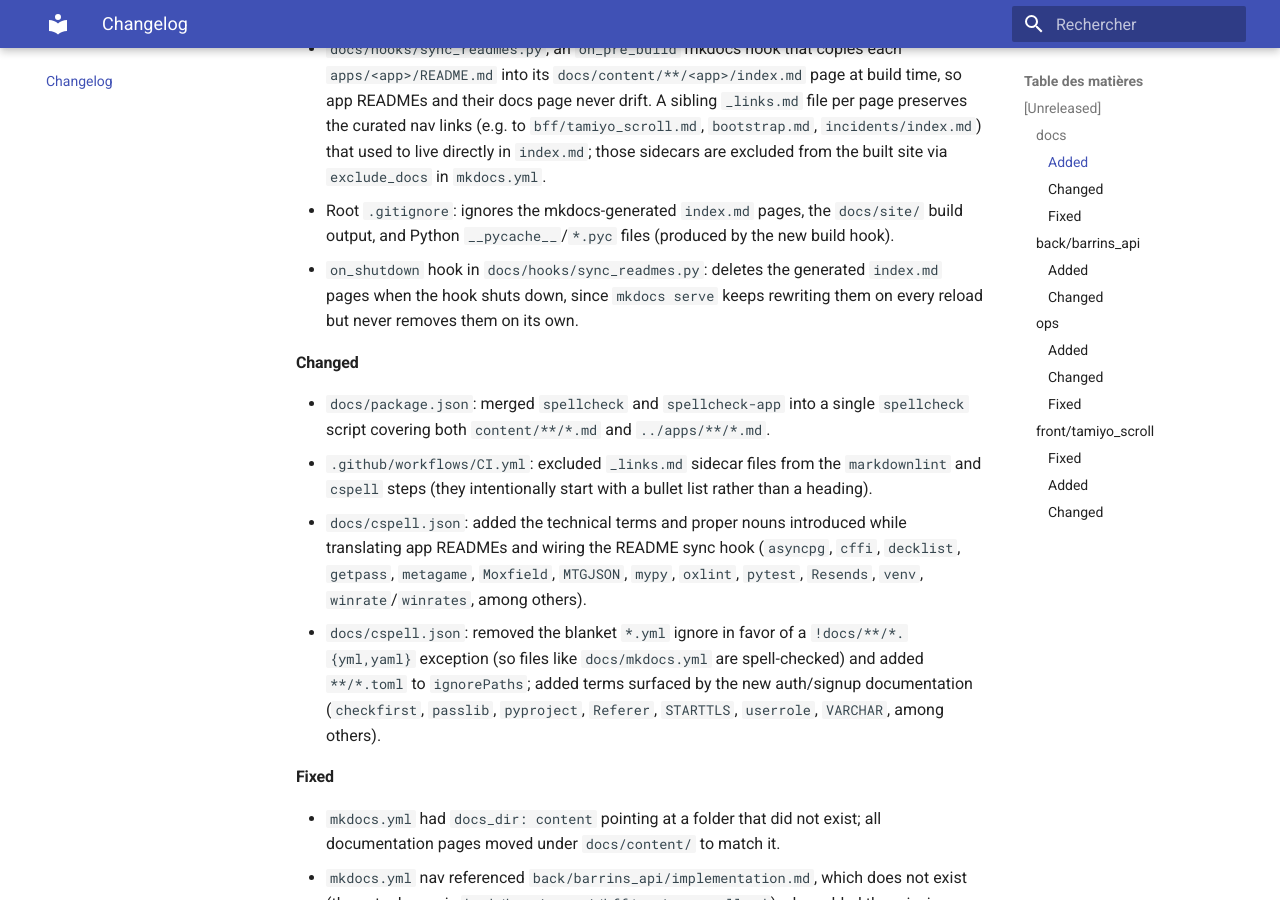
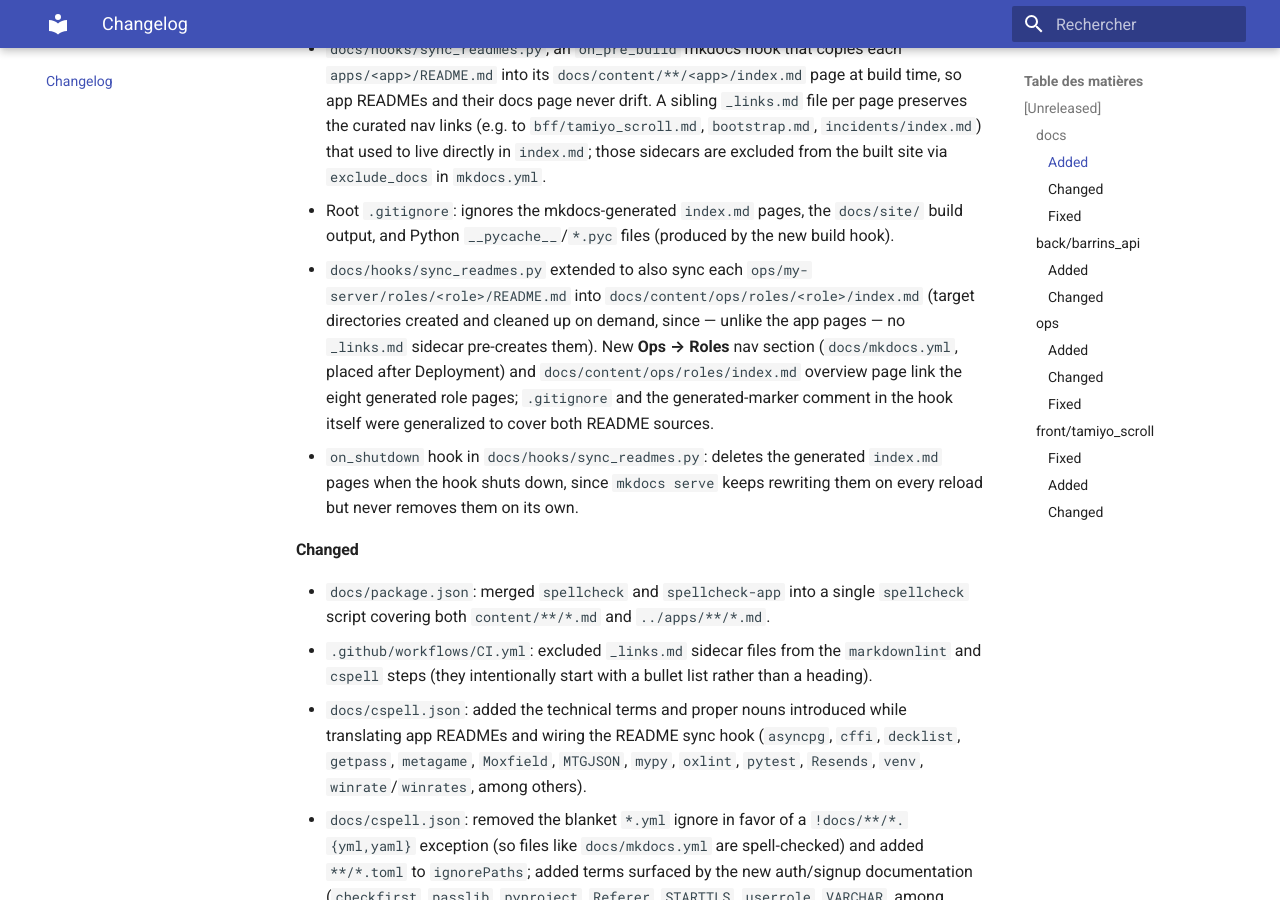
Before and after one commit to Spigushe/barrins-project, an MkDocs documentation site: the page built from docs/content/CHANGELOG.md, in a window 1280 px wide and 900 px high, scrolled down 733 px. Built offline with MkDocs 1.6.1 and Material for MkDocs 9.7.7, drawn with Linux system fonts in a browser that asks for light colours.

Commit message:
docs(ops): sync Ansible role READMEs into new Roles nav section
Extends the existing app-README sync hook to also copy each
ops/my-server/roles/<role>/README.md into docs/content/ops/roles/<role>/index.md,
so the per-role docs stay generated from source instead of drifting.
Adds the Ops > Roles nav section (after Deployment) and an overview page.

```diff
--- a/docs/content/CHANGELOG.md
+++ b/docs/content/CHANGELOG.md
@@ -36,6 +36,15 @@ sub-repos with actual changes appear in a given release.
 - Root `.gitignore`: ignores the mkdocs-generated `index.md` pages,
   the `docs/site/` build output, and Python `__pycache__`/`*.pyc`
   files (produced by the new build hook).
+- `docs/hooks/sync_readmes.py` extended to also sync each
+  `ops/my-server/roles/<role>/README.md` into
+  `docs/content/ops/roles/<role>/index.md` (target directories created
+  and cleaned up on demand, since — unlike the app pages — no
+  `_links.md` sidecar pre-creates them). New **Ops → Roles** nav
+  section (`docs/mkdocs.yml`, placed after Deployment) and
+  `docs/content/ops/roles/index.md` overview page link the eight
+  generated role pages; `.gitignore` and the generated-marker comment
+  in the hook itself were generalized to cover both README sources.
 - `on_shutdown` hook in `docs/hooks/sync_readmes.py`: deletes the
   generated `index.md` pages when the hook shuts down, since
   `mkdocs serve` keeps rewriting them on every reload but never
--- a/docs/mkdocs.yml
+++ b/docs/mkdocs.yml
@@ -50,6 +50,16 @@ nav:
                 - Frontend: ops/deployment/frontend.md
                 - Database (PostgreSQL & pgAdmin): ops/deployment/database.md
                 - Rollback: ops/deployment/rollback.md
+          - Roles:
+                - Home: ops/roles/index.md
+                - Backend Website: ops/roles/backend_website/index.md
+                - Create SSH Key: ops/roles/create_ssh_key/index.md
+                - FastAPI Backend: ops/roles/fastapi_backend/index.md
+                - pgAdmin: ops/roles/pgadmin/index.md
+                - React Frontend: ops/roles/react_frontend/index.md
+                - Register SSL: ops/roles/register_ssl/index.md
+                - Setup Base User: ops/roles/setup_base_user/index.md
+                - Setup Packages: ops/roles/setup_packages/index.md
           - Security:
                 - Home: ops/security/index.md
                 - Secrets Management: ops/security/secrets.md
```
Also changed, not shown: docs/content/ops/index.md (+2 -0 lines), docs/content/ops/roles/index.md (added, +26 -0 lines), docs/hooks/sync_readmes.py (+54 -10 lines), 1 other file.
